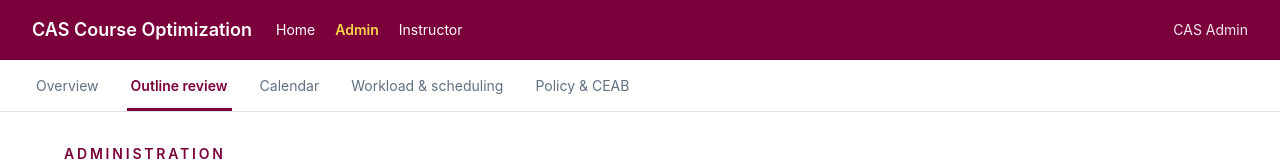
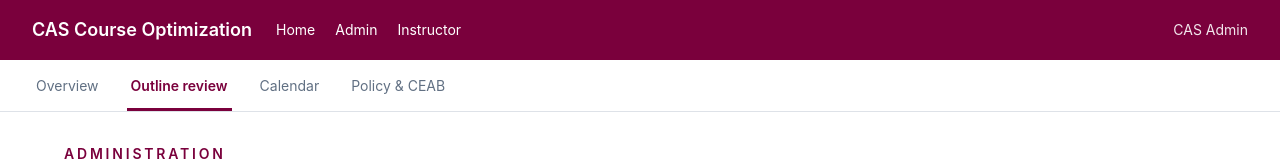
Before and after one commit to shivyam/cas-course-optimization, a React (Vite) app in the folder src/frontend/: page /admin/outline-review in a window 1280 px wide. Shown: the top 161 px of the page. Built offline with nearby package versions, Linux system fonts and the light colour scheme; no server answers.

Commit message:
fix: fix admin & instructor tabs

```diff
--- a/src/frontend/src/components/layout/AppShell.tsx
+++ b/src/frontend/src/components/layout/AppShell.tsx
@@ -33,7 +33,14 @@ function workspaceTabClass({ isActive }: { isActive: boolean }) {
 function AppShell() {
   const [mobileNavOpen, setMobileNavOpen] = useState(false)
   const { pathname } = useLocation()
-  const roleLabel = pathname.startsWith('/instructor') ? 'Faculty professor' : 'CAS Admin'
+  const isInstructorView = pathname.startsWith('/instructor')
+  const roleLabel = isInstructorView ? 'Faculty professor' : 'CAS Admin'
+  const visibleWorkspaceTabs = workspaceTabs.filter(
+    (tab) =>
+      (isInstructorView
+        ? !['/admin', '/admin/outline-review', '/admin/policy'].includes(tab.to)
+        : tab.to !== '/instructor'),
+  )
 
   return (
     <div className="flex min-h-screen flex-col bg-white">
@@ -50,9 +57,11 @@ function AppShell() {
               <NavLink to="/" end className={mainNavClass}>
                 Home
               </NavLink>
-              <NavLink to="/admin" className={mainNavClass}>
+              {!isInstructorView && (
+                <NavLink to="/admin" end className={mainNavClass}>
                   Admin
                 </NavLink>
+              )}
               <NavLink to="/instructor" className={mainNavClass}>
                 Instructor
               </NavLink>
@@ -87,13 +96,16 @@ function AppShell() {
             >
               Home
             </NavLink>
+            {!isInstructorView && (
               <NavLink
                 to="/admin"
+                end
                 className={mainNavClass}
                 onClick={() => setMobileNavOpen(false)}
               >
                 Admin
               </NavLink>
+            )}
             <NavLink
               to="/instructor"
               className={mainNavClass}
@@ -110,7 +122,7 @@ function AppShell() {
           className="mx-auto flex max-w-[1440px] gap-4 overflow-x-auto px-4 [-ms-overflow-style:none] [scrollbar-width:none] sm:gap-6 sm:px-8 [&::-webkit-scrollbar]:hidden"
           aria-label="Workspace"
         >
-          {workspaceTabs.map((tab) => (
+          {visibleWorkspaceTabs.map((tab) => (
             <NavLink key={tab.to} to={tab.to} end={tab.end} className={workspaceTabClass}>
               {tab.label}
             </NavLink>
```
Lines whose indentation alone changed are shown as unchanged.
